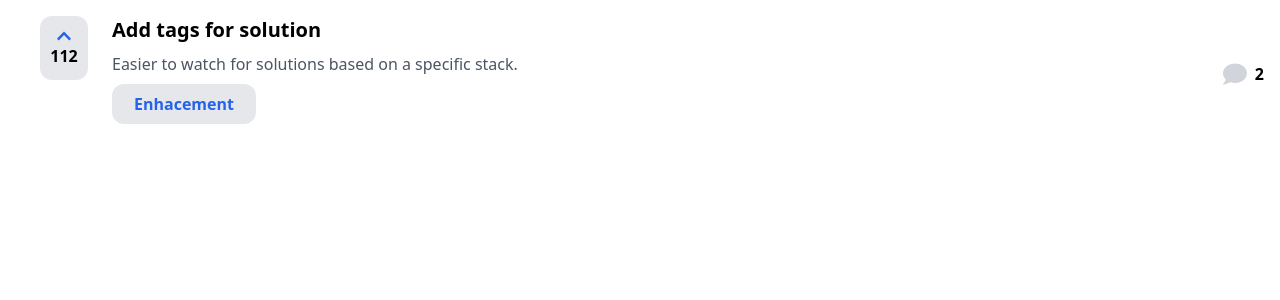
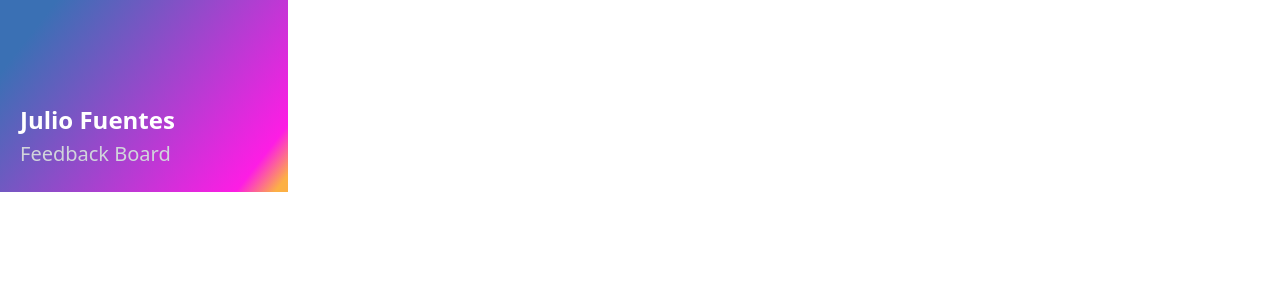
Before and after one commit to JulioFuentes2021/feedback-app, a React (Vite) app: page / in a window 1280 px wide. Shown: the top 300 px of the page. Built offline with nearby package versions, Linux system fonts and the light colour scheme.

Commit message:
Title square has been created

```diff
--- /dev/null
+++ b/src/components/TitleSquare.jsx
@@ -0,0 +1,14 @@
+import React from "react";
+
+const TitleSquare = () => {
+	return (
+		<div className="customBackground w-72 h-48 flex flex-col justify-end">
+			<span className="font-bold text-white text-2xl mx-5 my-1">
+				Julio Fuentes
+			</span>
+			<span className="text-gray-300 text-xl mx-5 mb-6">Feedback Board</span>
+		</div>
+	);
+};
+
+export default TitleSquare;
--- a/src/main.jsx
+++ b/src/main.jsx
@@ -1,7 +1,7 @@
 import React from "react";
 import ReactDOM from "react-dom";
 import "./index.css";
-import App from "./components/FeedbackCard";
+import App from "./components/TitleSquare";
 
 ReactDOM.render(
 	<React.StrictMode>
```
